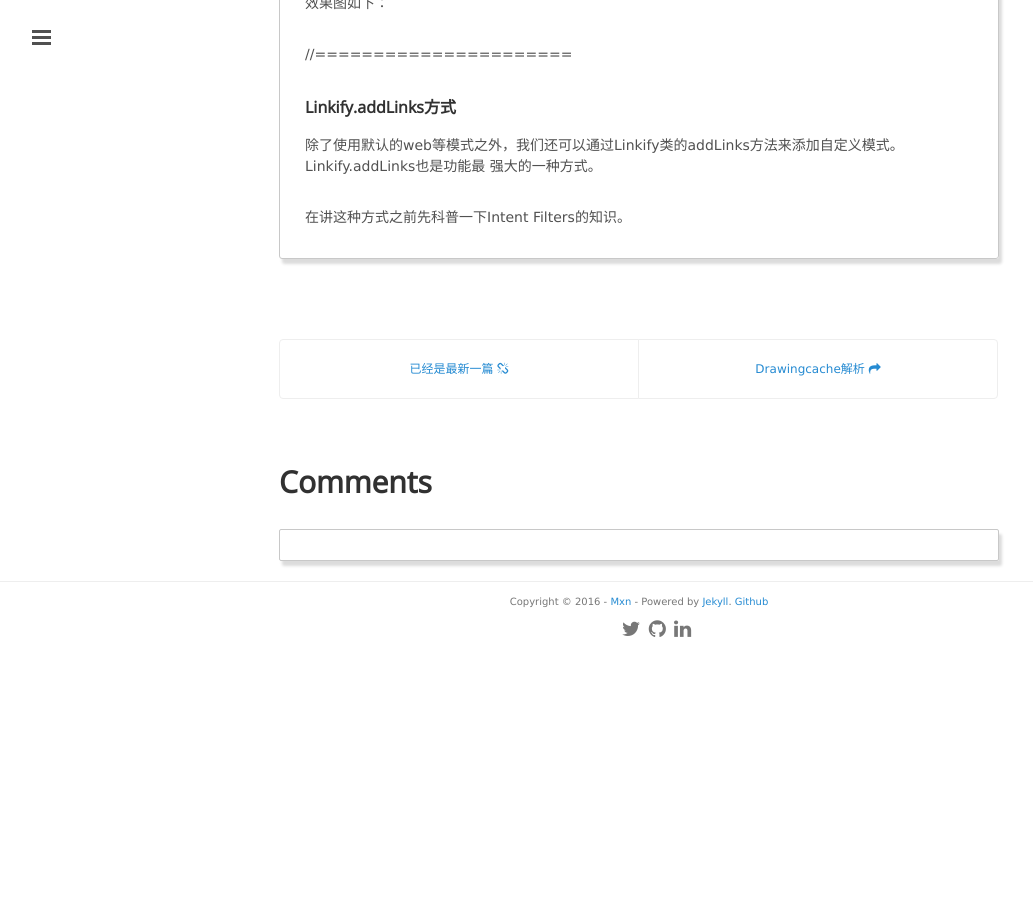
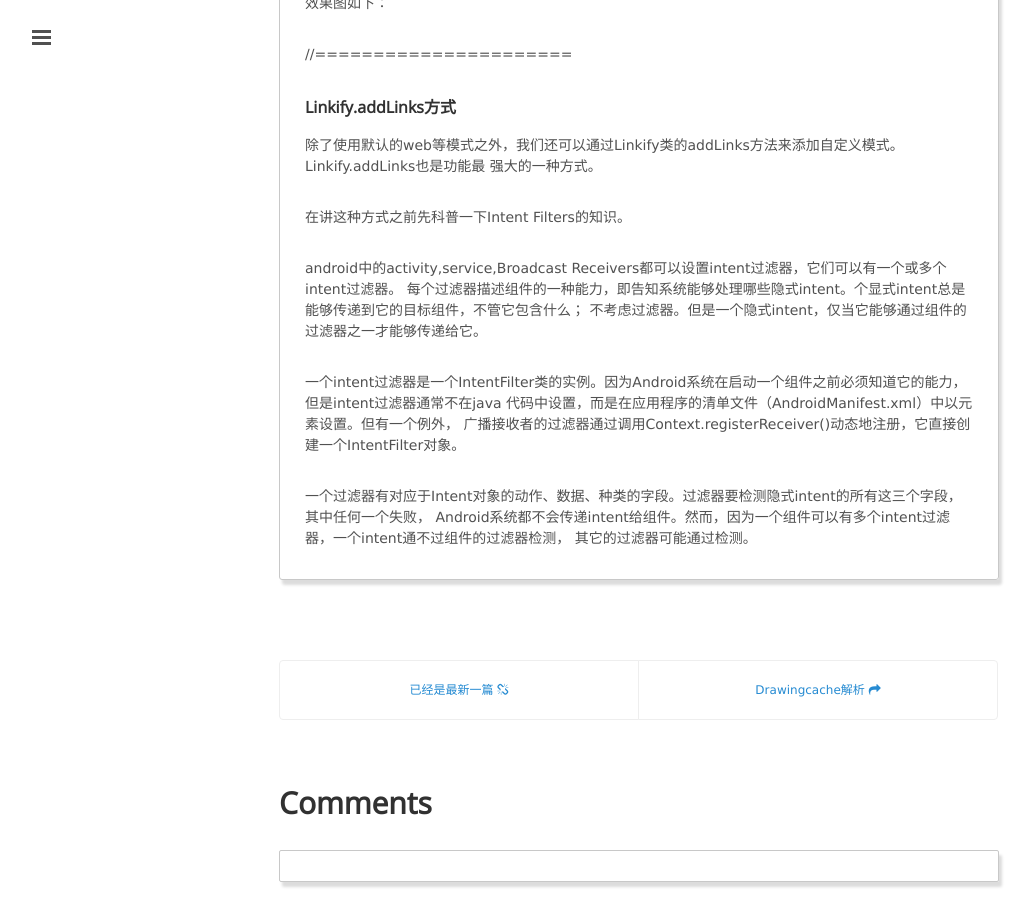
Before and after one commit to mxn21/mxn21.github.io, a Jekyll site: the page built from _posts/2016-1-29-TextView超链接实现方式总结.md, in a window 1280 px wide and 900 px high, scrolled down 3999 px. Shown: the whole window, without its empty margins (1-1034 px from the left). Built offline with Jekyll 4.4.1, drawn with Linux system fonts in a browser that asks for light colours; Markdown is read by kramdown in place of the engine named in the settings; comment, search, counter and statistics services are not loaded; before the commit the page ends 4653 px from its top, so only the background shows below that.

Commit message:
353453434

```diff
--- a/_posts/2016-1-29-TextView超链接实现方式总结.md
+++ b/_posts/2016-1-29-TextView超链接实现方式总结.md
@@ -190,3 +190,15 @@
 强大的一种方式。
 
 在讲这种方式之前先科普一下Intent Filters的知识。
+
+android中的activity,service,Broadcast Receivers都可以设置intent过滤器，它们可以有一个或多个intent过滤器。
+每个过滤器描述组件的一种能力，即告知系统能够处理哪些隐式intent。个显式intent总是能够传递到它的目标组件，不管它包含什么；
+不考虑过滤器。但是一个隐式intent，仅当它能够通过组件的过滤器之一才能够传递给它。
+
+一个intent过滤器是一个IntentFilter类的实例。因为Android系统在启动一个组件之前必须知道它的能力，但是intent过滤器通常不在java
+代码中设置，而是在应用程序的清单文件（AndroidManifest.xml）中以<intent-filter>元素设置。但有一个例外，
+广播接收者的过滤器通过调用Context.registerReceiver()动态地注册，它直接创建一个IntentFilter对象。
+
+一个过滤器有对应于Intent对象的动作、数据、种类的字段。过滤器要检测隐式intent的所有这三个字段，其中任何一个失败，
+Android系统都不会传递intent给组件。然而，因为一个组件可以有多个intent过滤器，一个intent通不过组件的过滤器检测，
+其它的过滤器可能通过检测。
```
